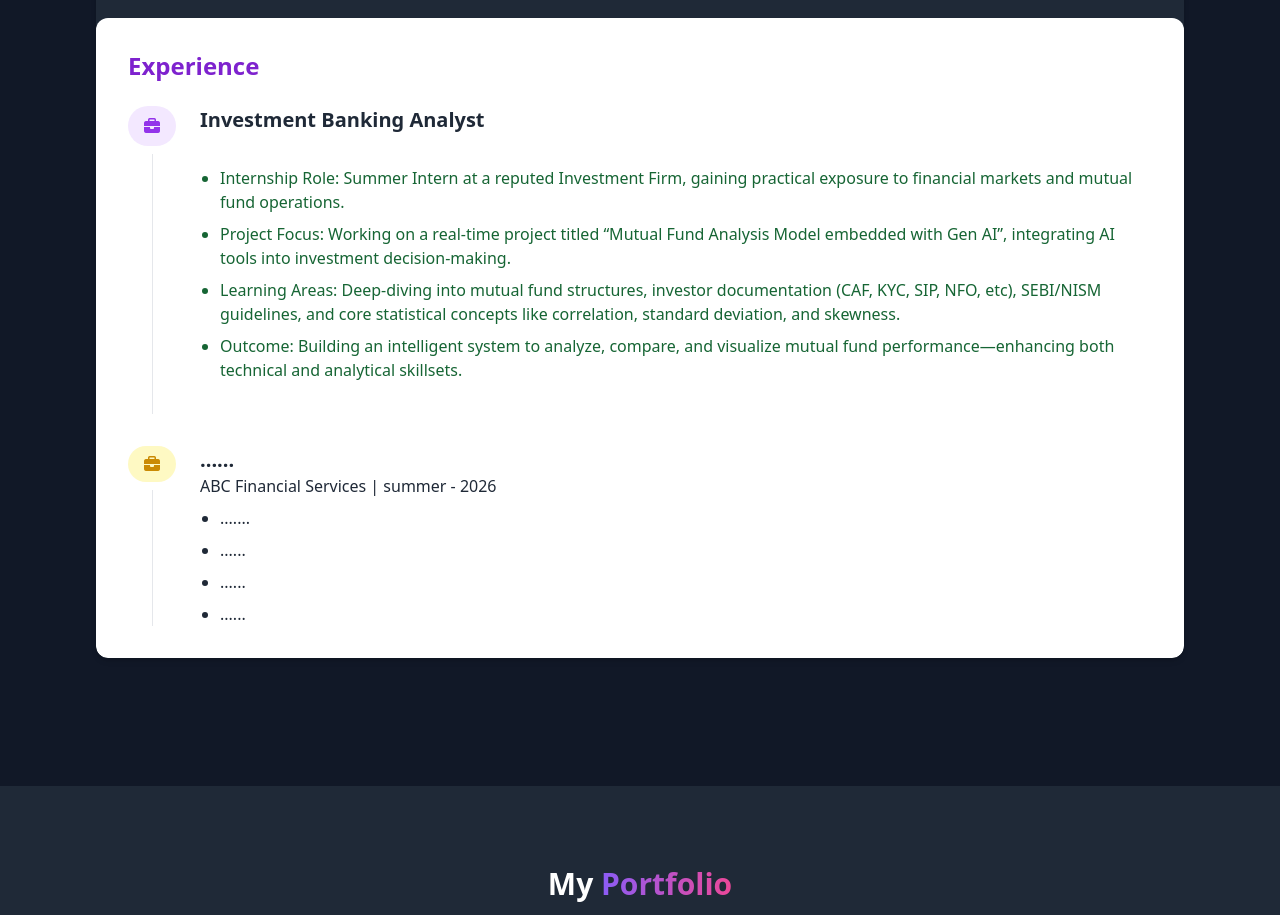
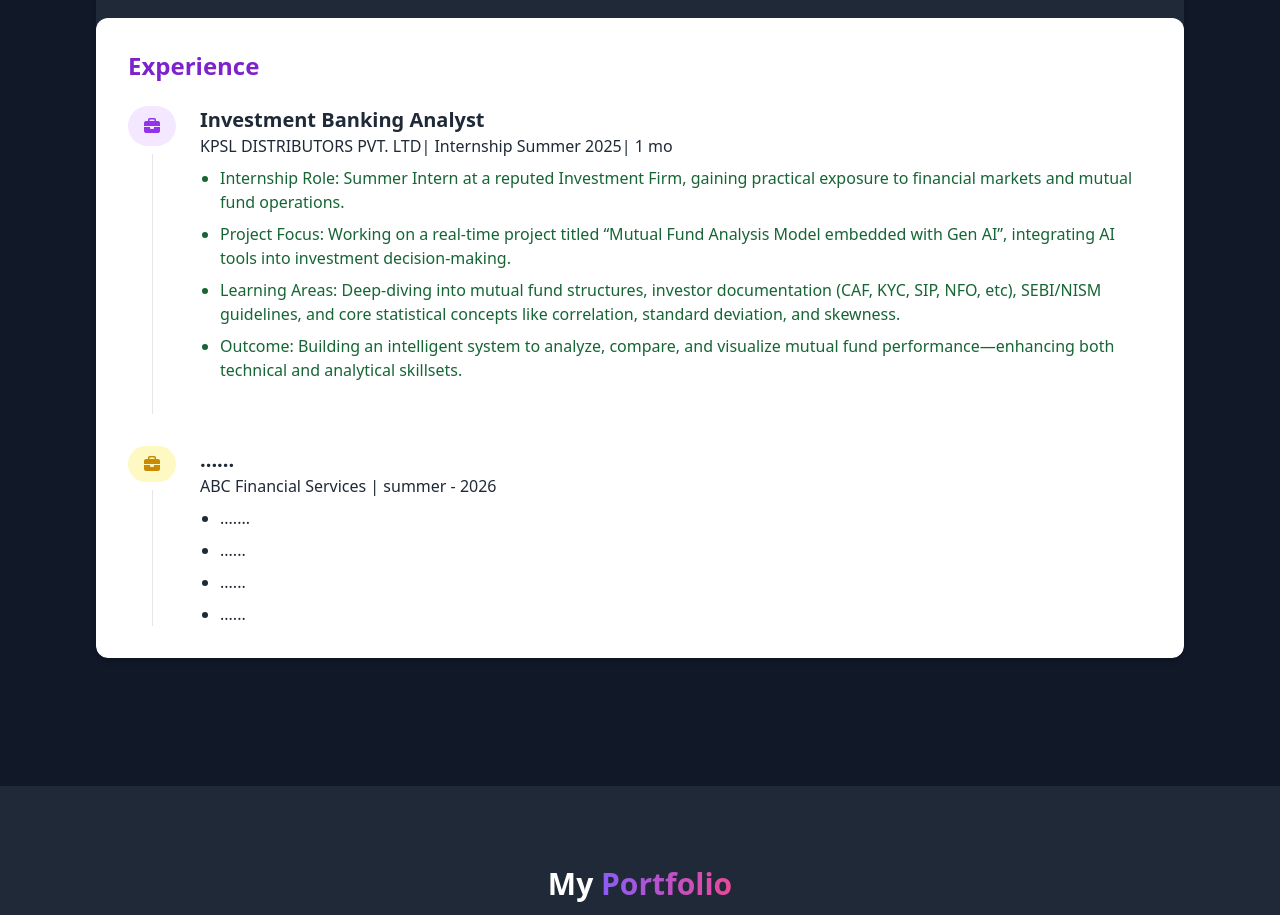
Before and after one commit to newone-prog/devansh-portfolio, a plain HTML site: page index.html in a window 1280 px wide. Shown: the part 1980-2895 px from the top of the page. Drawn offline with nearby package versions, Linux system fonts and the light colour scheme.

Commit message:
index.html

```diff
--- a/index.html
+++ b/index.html
@@ -251,7 +251,7 @@
                             </div>
                             <div class="flex-1 pb-8">
                                 <h4 class="text-xl font-semibold text-gray-800">Investment Banking Analyst</h4>
-                                <p class="text-white mb-2">KPSL DISTRIBUTORS PVT. LTD| Internship Summer 2025| 1 mo</p>
+                                <p class="text-gray-800 mb-2">KPSL DISTRIBUTORS PVT. LTD| Internship Summer 2025| 1 mo</p>
                                 <ul class="list-disc pl-5 text-green-800 space-y-2">
                                     <li> Internship Role: Summer Intern at a reputed Investment Firm, gaining practical exposure to financial markets and mutual fund operations.</li>
                                     <li>Project Focus: Working on a real-time project titled “Mutual Fund Analysis Model embedded with Gen AI”, integrating AI tools into investment decision-making.</li>
```
